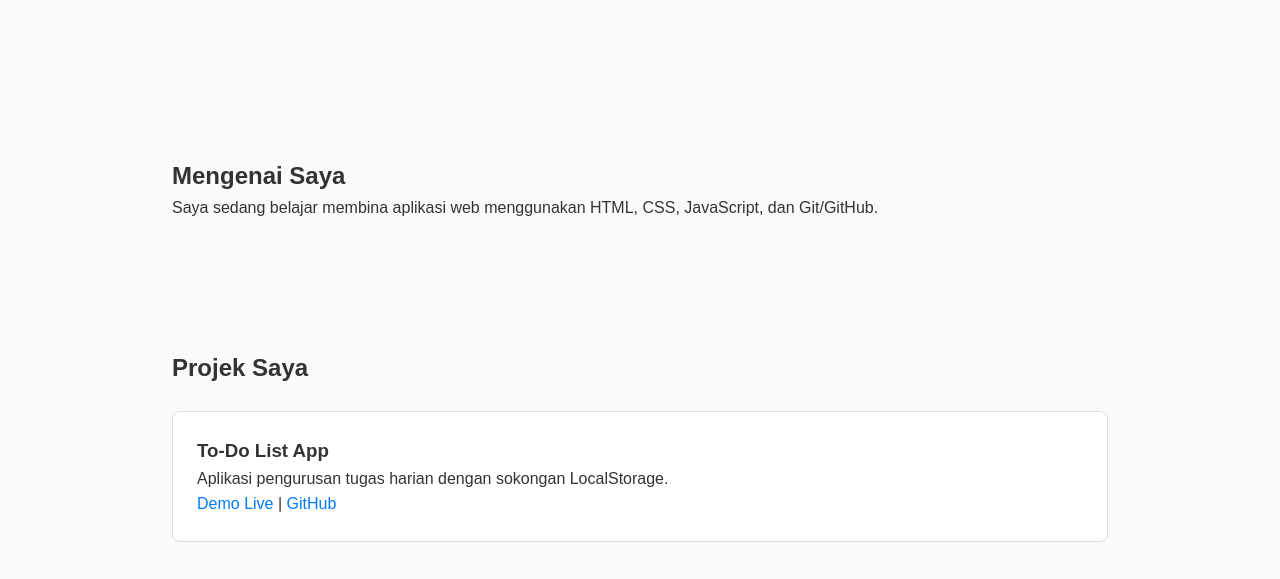
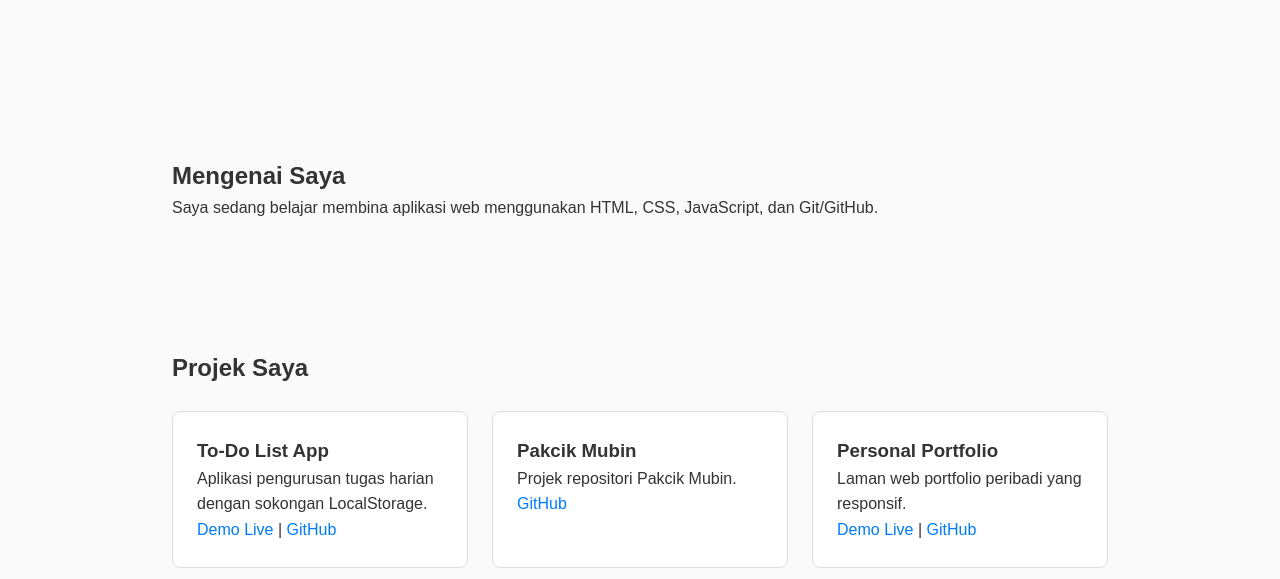
Before and after one commit to daminokun/portfolio, a plain HTML site: page index.html in a window 1280 px wide. Shown: the part 221-800 px from the top of the page. Drawn offline with Linux system fonts and the light colour scheme.

Commit message:
Add featured projects

```diff
--- a/index.html
+++ b/index.html
@@ -31,11 +31,27 @@
   <section id="projects">
     <h2>Projek Saya</h2>
     <div class="project-grid">
+      <!-- Projek 1 -->
       <div class="project-card">
         <h3>To-Do List App</h3>
         <p>Aplikasi pengurusan tugas harian dengan sokongan LocalStorage.</p>
         <a href="https://daminokun.github.io/To-Do-List/" target="_blank">Demo Live</a> |
         <a href="https://github.com/daminokun/To-Do-List" target="_blank">GitHub</a>
+      </div>
+
+      <!-- Projek 2 -->
+      <div class="project-card">
+        <h3>Pakcik Mubin</h3>
+        <p>Projek repositori Pakcik Mubin.</p>
+        <a href="https://github.com/daminokun/Pakcik-Mubin" target="_blank">GitHub</a>
+      </div>
+
+      <!-- Projek 3 -->
+      <div class="project-card">
+        <h3>Personal Portfolio</h3>
+        <p>Laman web portfolio peribadi yang responsif.</p>
+        <a href="https://daminokun.github.io/portfolio/" target="_blank">Demo Live</a> |
+        <a href="https://github.com/daminokun/portfolio" target="_blank">GitHub</a>
       </div>
     </div>
   </section>
```
